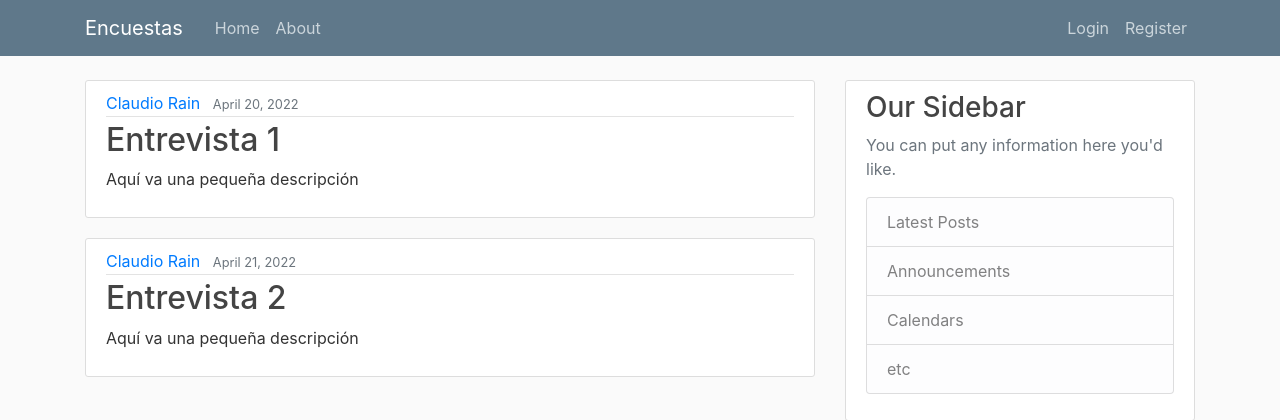
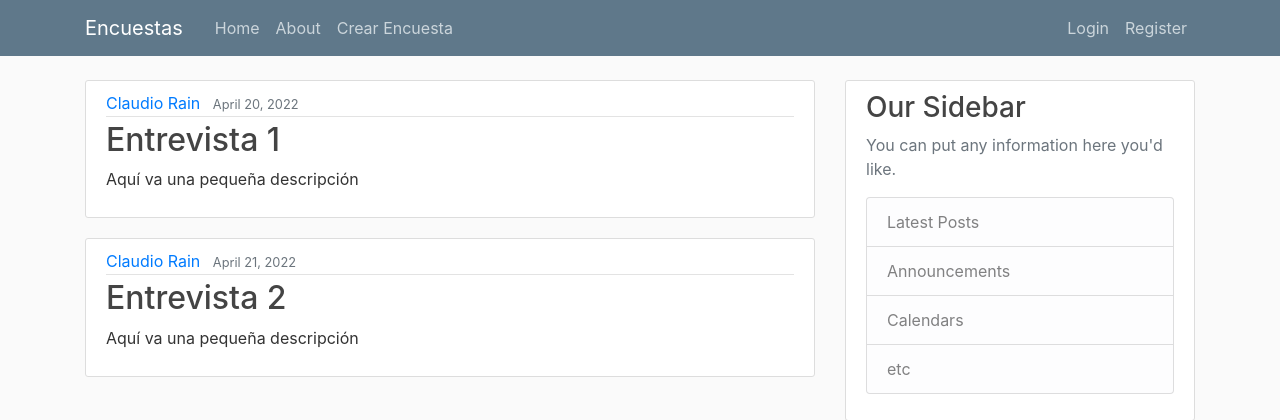
Before and after one commit to rainclaudio/Survey-Platform, a Flask app: page / in a window 1280 px wide. Shown: the top 420 px of the page. Run offline with Flask 2, Linux system fonts and the light colour scheme; some libraries are stand-ins or nearby versions.

Commit message:
trabajando en crear encuesta

```diff
--- a/encuestas/templates/layout.html
+++ b/encuestas/templates/layout.html
@@ -28,6 +28,7 @@
             <div class="navbar-nav mr-auto">
               <a class="nav-item nav-link" href="{{ url_for('home') }}">Home</a>
               <a class="nav-item nav-link" href="{{ url_for('about') }}">About</a>
+              <a class="nav-item nav-link" href="{{ url_for('create-encuesta')}}">Crear Encuesta</a>
             </div>
             <!-- Navbar Right Side -->
             <div class="navbar-nav">
```
